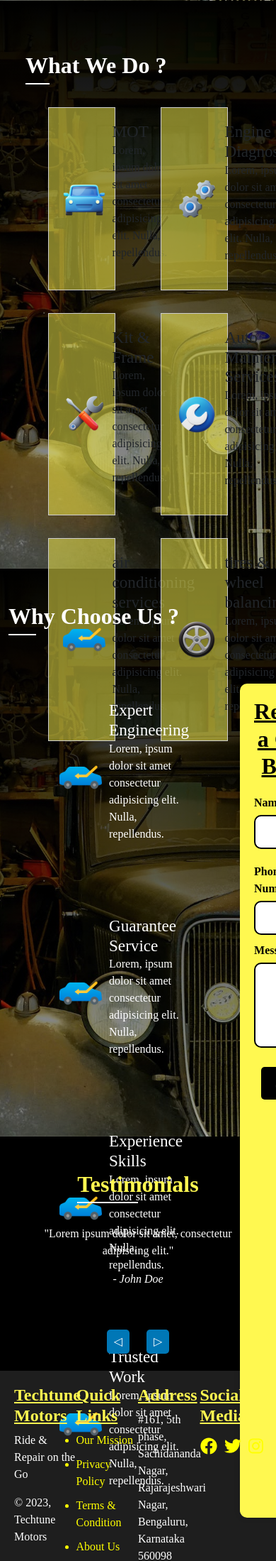
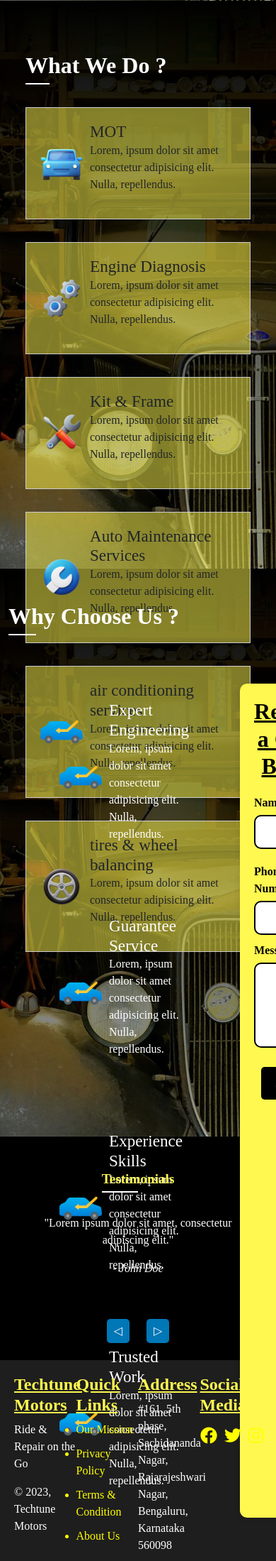
Before and after one commit to iamhimesh07/Techtune-Motors, a PHP site: page /techtunemotors/ in a window 390 px wide; the page is wider, and only the part inside the window is pictured. Shown: the part 919-3118 px from the top of that part at 71% size. Run offline with PHP 8.4, Linux system fonts and the light colour scheme.

Commit message:
update some css

```diff
--- a/styles.css
+++ b/styles.css
@@ -801,3 +801,49 @@ select {
 .not-find-page .back-link:hover {
     background-color: #005b8f;
 }
+
+
+/* Media query for tablets (portrait) */
+@media screen and (max-width: 768px) {
+    /* Update font sizes, margins, and paddings for smaller screens */
+    .main-hero-headline {
+      font-size: 4rem;
+    }
+    .wwd-bg-image,
+    .wcu-bg-image {
+      height: 70vh;
+    }
+    .box {
+      width: calc(50% - 10px);
+      margin: 1rem 0.5rem;
+    }
+    .testimonial-title {
+      font-size: 1.5rem;
+    }
+    .testimonial {
+      padding: 5px;
+    }
+  }
+
+  /* Media query for mobile devices */
+  @media screen and (max-width: 480px) {
+    /* Update font sizes, margins, and paddings for smaller screens */
+    .main-hero-headline {
+      font-size: 3rem;
+    }
+    .wwd-bg-image,
+    .wcu-bg-image {
+      height: 50vh;
+    }
+    .box {
+      width: 100%;
+      margin: 1rem 0;
+    }
+    .testimonial-title {
+      font-size: 1.2rem;
+    }
+    .testimonial {
+      padding: 2px;
+    }
+    /* Adjust other styles as needed */
+  }
```
